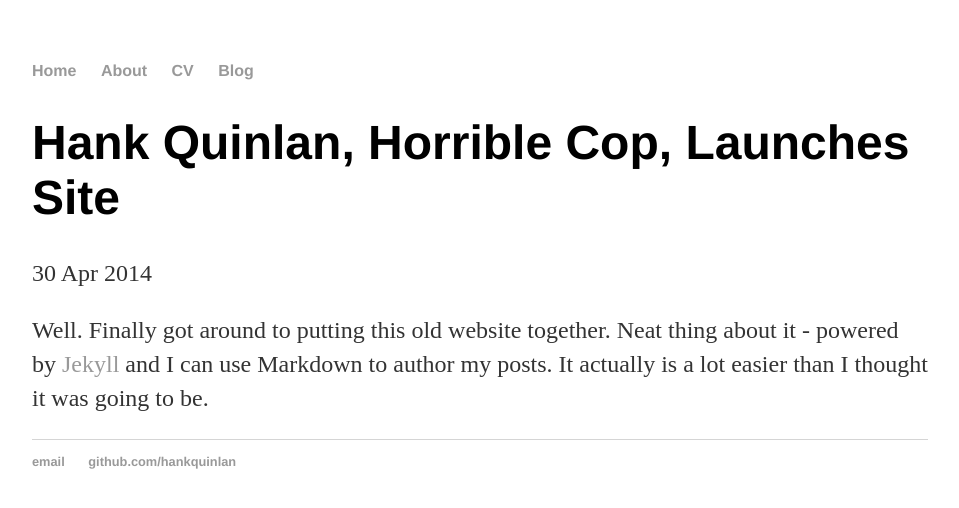
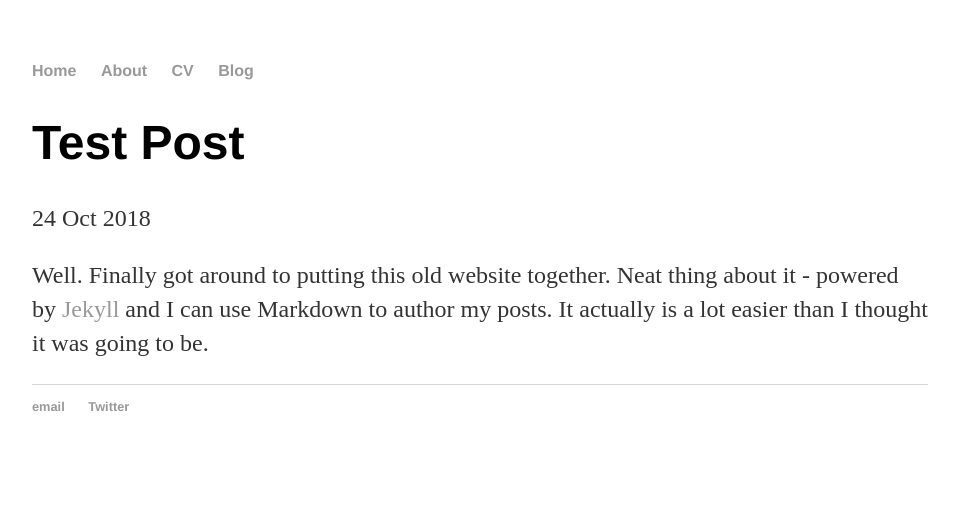
Before and after one commit to vineethaparuchuri/vineethaparuchuri.github.io, a Jekyll site: the page built from _posts/2014-04-30-hank-quinlan-site-launched.md, in a window 1280 px wide. Shown: the top 508 px of the page, without its empty margins (160-1119 px from the left). Built offline with Jekyll 4.4.1, drawn with Linux system fonts in a browser that asks for light colours.

Commit message:
New Theme

```diff
--- a/_layouts/default.html
+++ b/_layouts/default.html
@@ -25,8 +25,8 @@
 
   <footer>
    <ul>
-   <li><a href="mailto:hankquinlanhub@gmail.com">email</a></li>
-   <li><a href="https://github.com/hankquinlan">github.com/hankquinlan</a></li>
+   <li><a href="mailto:contact@vineethaparuchuri.com">email</a></li>
+   <li><a href="https://twitter.com/pvineetha">Twitter</a></li>
    </ul>
   </footer>
   </body>
--- a/_posts/2014-04-30-hank-quinlan-site-launched.md
+++ b/_posts/2014-04-30-hank-quinlan-site-launched.md
@@ -1,7 +1,7 @@
 ---
 layout: post
-title: "Hank Quinlan, Horrible Cop, Launches Site"
-date: 2014-04-30
+title: "Test Post"
+date: 2018-10-24
 ---
 
 Well. Finally got around to putting this old website together. Neat thing about it - powered by [Jekyll](http://jekyllrb.com) and I can use Markdown to author my posts. It actually is a lot easier than I thought it was going to be.
--- a/about/index.html
+++ b/about/index.html
@@ -1,6 +1,6 @@
 ---
 layout: default
-title: About Hank Quinlan
+title: Vineetha Paruchuri
 ---
 
 		<div class="about">
--- a/cv/index.html
+++ b/cv/index.html
@@ -1,13 +1,13 @@
 ---
 layout: default
-title: CV of Your Name
+title: Vineetha Paruchuri's CV
 ---
 
 	<div class="cv">
 		<a href="#" class="download" title="Download CV as PDF">Download CV</a>
-					<h1>Hank Quinlan</h1>
+					<h1>Vineetha Paruchuri</h1>
 					<address>
-					<strong>Affiliation</strong><br>
+					<strong>University of Pennsylvania</strong><br>
 					Street Address<br>
 					City State 12345<br>
 					<abbr title="phone">P:</abbr> (123) 456-7890<br>
--- a/index.html
+++ b/index.html
@@ -1,9 +1,9 @@
 ---
 layout: default
-title: Hank Quinlan, Horrible Cop
+title: Vineetha Paruchuri, Doctoral Candidate at the University of Pennsylvania
 ---
 
 		<div class="blurb">
-			<h1>Hi there, I'm Hank Quinlan!</h1>
-			<p>I'm best known as the horrible cop from <em>A Touch of Evil</em>. Don't trust me. <a href="/about">Read more about my life...</a></p>
+			<h1>Hi there, I'm Vineetha!</h1>
+			<p>Something more to be written <em>here</em>. Don't trust me. <a href="/about">Read more about my life...</a></p>
 		</div>
```
Also changed, not shown: other parts of about/index.html (+1 -1 lines), blog/atom.xml (+8 -8 lines).
